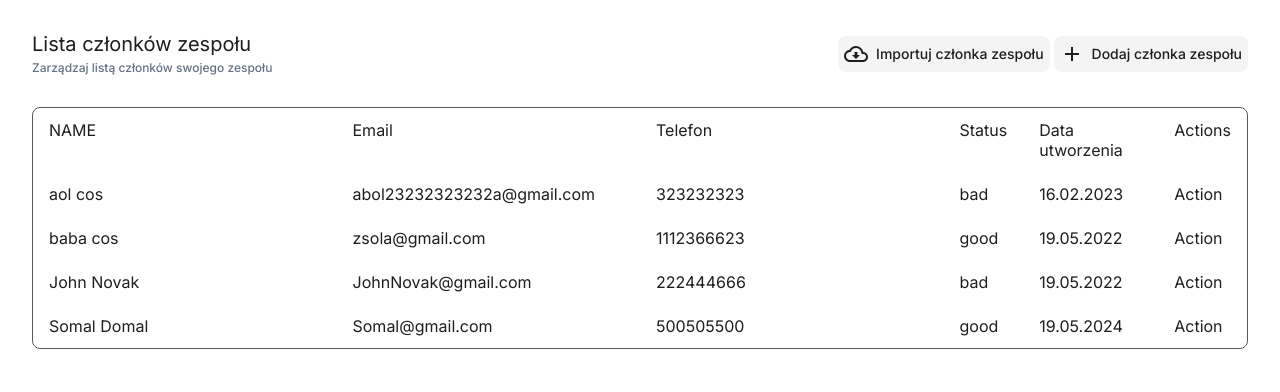
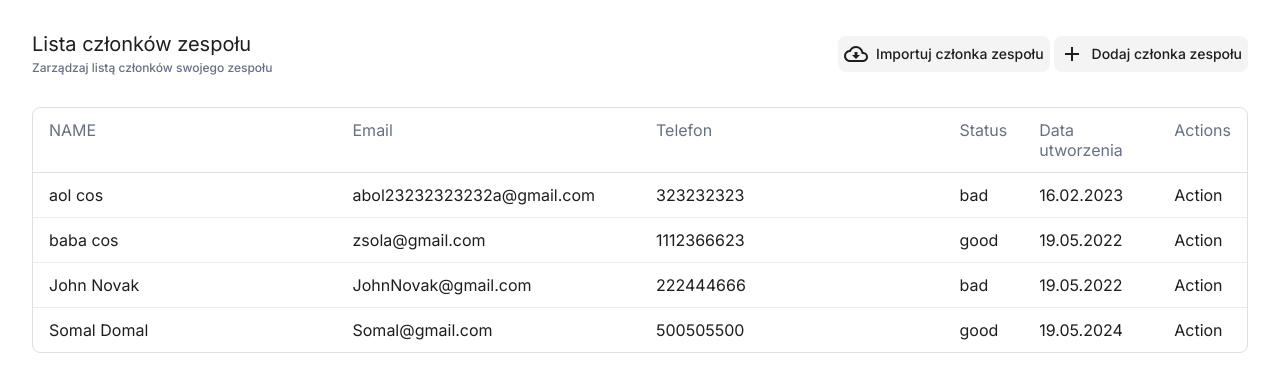
Before and after one commit to PawelDuplaga/staff-manager-frontend, a React (Vite) app: page / in a window 1280 px wide. Shown: the top 392 px of the page. Built offline with nearby package versions, Linux system fonts and the light colour scheme.

Commit message:
+ styled table borders

```diff
--- a/src/components/MembersTable/members.module.scss
+++ b/src/components/MembersTable/members.module.scss
@@ -9,39 +9,23 @@
     & table {
         text-align: left;
         width: 100%;
-        border: 1px solid rgb(90, 88, 88);
         border-radius: 8px;
-    }
-
-    & tbody {
-    border-bottom: 1px solid rgb(104, 104, 104);
+        border: 1px solid $gray-200;
     }
 
     & th {
-    padding: 12px 16px;
-
+        padding: 12px 16px;
+        color: $gray-500;
+        border-bottom: 1px solid $gray-200;
     }
 
     & td {
         padding: 12px 16px;
+        border-top: 1px solid $gray-50;
     }
 
-    & tfoot {
-    color: gray;
+    & tr:first-child > td {
+        border: none;
     }
 
-    & tfoot th {
-    font-weight: normal;
-    }
-
-
 }
-
-// .cName {
-//     width: 100%;
-//     overflow: hidden;
-// }
-
-// .cData {
-//     width: min-content;
-// }
```
